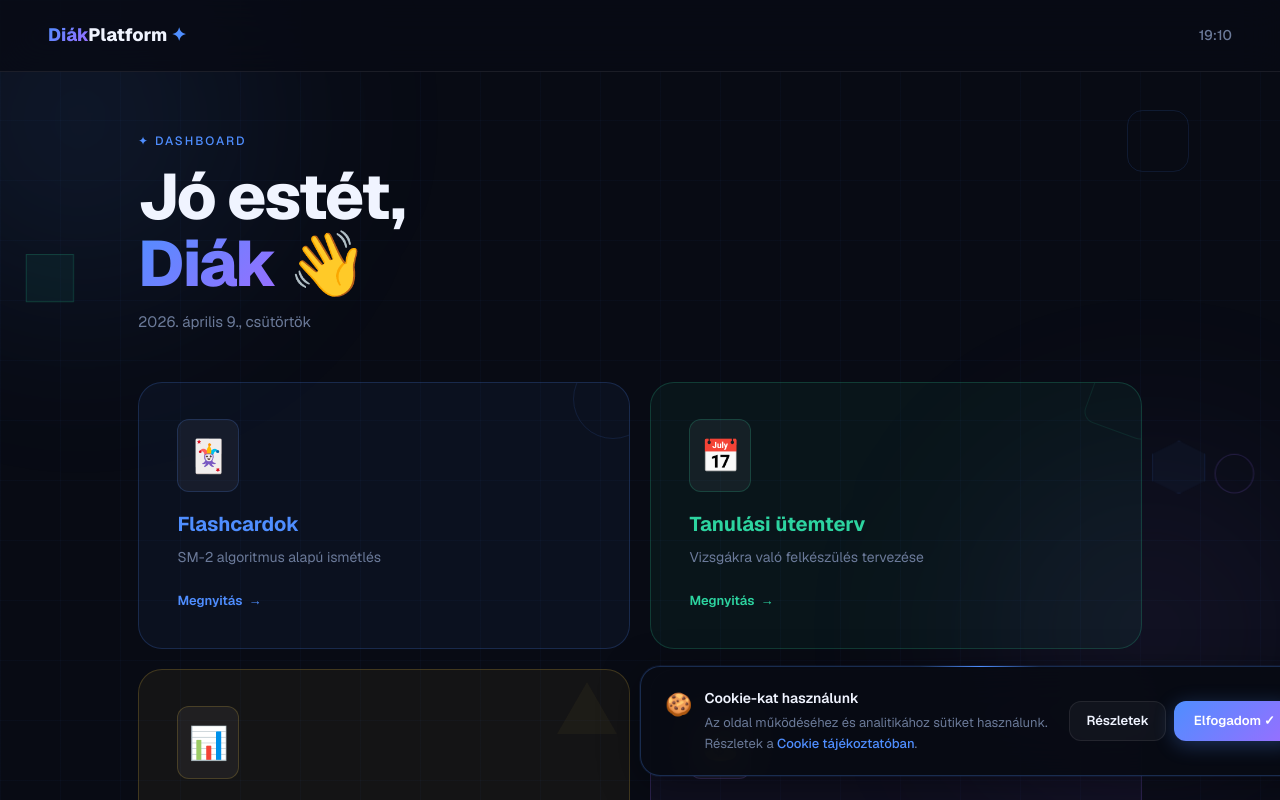
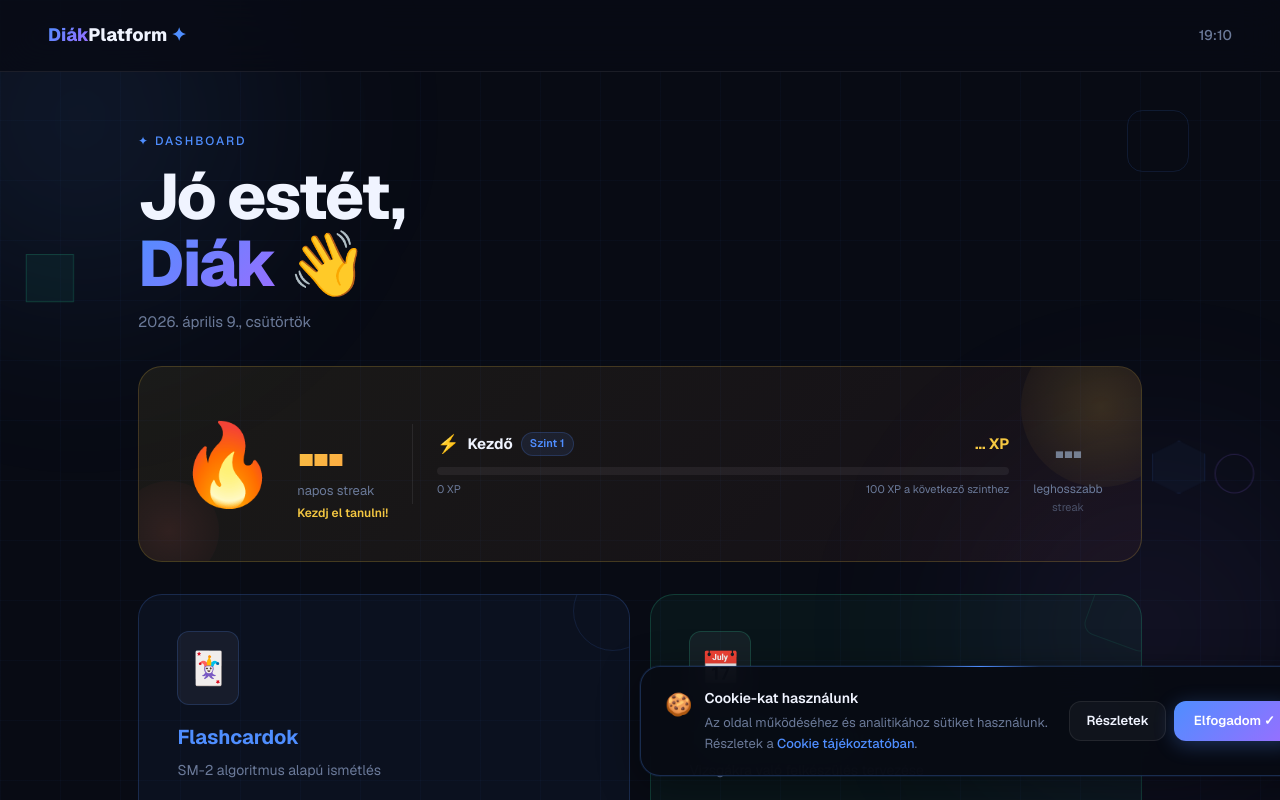
Before and after one commit to dorianbardi/diak-platform, a Next.js app: page /dashboard in a window 1280 px wide. Shown: the top 800 px of the page. Built offline with nearby package versions, Linux system fonts and the light colour scheme; no server answers.

Commit message:
Streak + XP kijelző a dashboardon

```diff
--- /dev/null
+++ b/app/api/streak/route.js
@@ -0,0 +1,65 @@
+import { NextResponse } from 'next/server'
+import { supabase } from '@/lib/supabase'
+
+export async function POST(request) {
+  try {
+    const { user_id } = await request.json()
+
+    const { data: stats } = await supabase
+      .from('user_stats')
+      .select('*')
+      .eq('user_id', user_id)
+      .single()
+
+    const today = new Date().toISOString().split('T')[0]
+    const yesterday = new Date(Date.now() - 86400000).toISOString().split('T')[0]
+
+    if (!stats) {
+      await supabase.from('user_stats').insert({
+        user_id, streak: 1, longest_streak: 1,
+        last_study_date: today, xp: 10,
+      })
+      return NextResponse.json({ streak: 1, xp: 10, is_new: true })
+    }
+
+    if (stats.last_study_date === today) {
+      return NextResponse.json({ streak: stats.streak, xp: stats.xp, is_new: false })
+    }
+
+    const newStreak = stats.last_study_date === yesterday ? stats.streak + 1 : 1
+    const newXP = stats.xp + 10
+    const newLongest = Math.max(newStreak, stats.longest_streak)
+
+    await supabase.from('user_stats').update({
+      streak: newStreak,
+      longest_streak: newLongest,
+      last_study_date: today,
+      xp: newXP,
+    }).eq('user_id', user_id)
+
+    return NextResponse.json({ streak: newStreak, xp: newXP, is_new: true })
+
+  } catch (e) {
+    console.error(e)
+    return NextResponse.json({ error: e.message }, { status: 500 })
+  }
+}
+
+export async function GET(request) {
+  try {
+    const { searchParams } = new URL(request.url)
+    const user_id = searchParams.get('user_id')
+
+    const { data } = await supabase
+      .from('user_stats')
+      .select('*')
+      .eq('user_id', user_id)
+      .single()
+
+    if (!data) return NextResponse.json({ streak: 0, xp: 0, longest_streak: 0, level: 1 })
+    return NextResponse.json(data)
+
+  } catch (e) {
+    return NextResponse.json({ streak: 0, xp: 0, longest_streak: 0, level: 1 })
+  }
+}
--- a/app/dashboard/page.js
+++ b/app/dashboard/page.js
@@ -30,8 +30,44 @@ function greeting() {
   return 'Jó estét'
 }
 
+function getLevel(xp) {
+  if (xp < 100) return { level: 1, title: 'Kezdő', next: 100 }
+  if (xp < 300) return { level: 2, title: 'Tanuló', next: 300 }
+  if (xp < 600) return { level: 3, title: 'Haladó', next: 600 }
+  if (xp < 1000) return { level: 4, title: 'Tudós', next: 1000 }
+  if (xp < 2000) return { level: 5, title: 'Mester', next: 2000 }
+  return { level: 6, title: 'Legenda', next: 9999 }
+}
+
+function getStreakMessage(streak) {
+  if (streak === 0) return 'Kezdj el tanulni!'
+  if (streak < 3) return 'Szép kezdet!'
+  if (streak < 7) return 'Így tovább!'
+  if (streak < 14) return 'Fantasztikus!'
+  if (streak < 30) return 'Elképesztő!'
+  return 'Legendás! 🏆'
+}
+
 export default function Dashboard() {
   const { user } = useUser()
+  const [stats, setStats] = useState({ streak: 0, xp: 0, longest_streak: 0 })
+  const [statsLoading, setStatsLoading] = useState(true)
+
+  useEffect(() => {
+    if (user) fetchStats()
+  }, [user])
+
+  async function fetchStats() {
+    try {
+      const res = await fetch(`/api/streak?user_id=${user.id}`)
+      const data = await res.json()
+      setStats(data)
+    } catch (e) { console.error(e) }
+    setStatsLoading(false)
+  }
+
+  const levelInfo = getLevel(stats.xp)
+  const xpProgress = ((stats.xp % (levelInfo.next - (levelInfo.level === 1 ? 0 : levelInfo.next / 2))) / (levelInfo.next / levelInfo.level)) * 100
 
   return (
     <div style={{ background: 'var(--bg)', minHeight: '100vh', position: 'relative', overflow: 'hidden' }}>
@@ -68,7 +104,8 @@ export default function Dashboard() {
 
       <main style={{ position: 'relative', zIndex: 1, maxWidth: '1100px', margin: '0 auto', padding: 'var(--pad-y) var(--pad-x)' }}>
 
-        <div className="animate-fade-up delay-1" style={{ marginBottom: '48px' }}>
+        {/* Üdvözlés */}
+        <div className="animate-fade-up delay-1" style={{ marginBottom: '32px' }}>
           <div className="section-label" style={{ color: 'var(--accent-blue)' }}>✦ Dashboard</div>
           <h1 style={{ fontFamily: 'Geist', fontWeight: 800, fontSize: 'clamp(32px, 5vw, 64px)', letterSpacing: '-2px', lineHeight: 1.05, marginBottom: '12px' }}>
             {greeting()},<br />
@@ -79,7 +116,71 @@ export default function Dashboard() {
           </p>
         </div>
 
-        <div className="animate-fade-up delay-2 grid-2">
+        {/* Streak + XP kijelző */}
+        <div className="animate-fade-up delay-2" style={{ marginBottom: '32px' }}>
+          <div style={{ background: 'linear-gradient(135deg, rgba(245,200,66,0.08), rgba(255,107,107,0.05))', border: '1px solid rgba(245,200,66,0.2)', borderRadius: 'var(--radius)', padding: 'clamp(24px, 3vw, 40px)', position: 'relative', overflow: 'hidden' }}>
+
+            {/* Dekoratív háttér */}
+            <div style={{ position: 'absolute', top: '-40px', right: '-40px', width: '160px', height: '160px', borderRadius: '50%', background: 'radial-gradient(circle, rgba(245,200,66,0.15), transparent)', pointerEvents: 'none' }} />
+            <div style={{ position: 'absolute', bottom: '-20px', left: '-20px', width: '100px', height: '100px', borderRadius: '50%', background: 'radial-gradient(circle, rgba(255,107,107,0.1), transparent)', pointerEvents: 'none' }} />
+
+            <div style={{ display: 'flex', alignItems: 'center', justifyContent: 'space-between', gap: '24px', flexWrap: 'wrap' }}>
+
+              {/* Streak */}
+              <div style={{ display: 'flex', alignItems: 'center', gap: '20px' }}>
+                <div style={{ position: 'relative' }}>
+                  <div style={{ fontSize: 'clamp(48px, 8vw, 80px)', lineHeight: 1, filter: stats.streak > 0 ? 'drop-shadow(0 0 20px rgba(245,200,66,0.6))' : 'none', transition: 'filter 0.3s' }}>🔥</div>
+                  {stats.streak > 0 && (
+                    <div style={{ position: 'absolute', top: '-8px', right: '-8px', width: '20px', height: '20px', borderRadius: '50%', background: 'linear-gradient(135deg, #f5c842, #ff6b6b)', display: 'flex', alignItems: 'center', justifyContent: 'center', fontSize: '10px', fontWeight: 800, color: 'white' }}>
+                      {stats.streak > 99 ? '∞' : stats.streak}
+                    </div>
+                  )}
+                </div>
+                <div>
+                  <div style={{ fontFamily: 'Geist', fontWeight: 800, fontSize: 'clamp(40px, 7vw, 72px)', lineHeight: 1, letterSpacing: '-3px', background: 'linear-gradient(135deg, #f5c842, #ff9f43)', WebkitBackgroundClip: 'text', WebkitTextFillColor: 'transparent' }}>
+                    {statsLoading ? '...' : stats.streak}
+                  </div>
+                  <div style={{ fontSize: '13px', color: 'var(--muted)', marginTop: '4px' }}>napos streak</div>
+                  <div style={{ fontSize: '12px', color: '#f5c842', fontWeight: 600, marginTop: '2px' }}>{getStreakMessage(stats.streak)}</div>
+                </div>
+              </div>
+
+              {/* Elválasztó */}
+              <div style={{ width: '1px', height: '80px', background: 'rgba(255,255,255,0.08)', flexShrink: 0 }} className="hide-mobile" />
+
+              {/* XP + Szint */}
+              <div style={{ flex: 1, minWidth: '200px' }}>
+                <div style={{ display: 'flex', justifyContent: 'space-between', alignItems: 'center', marginBottom: '8px' }}>
+                  <div style={{ display: 'flex', alignItems: 'center', gap: '8px' }}>
+                    <span style={{ fontSize: '18px' }}>⚡</span>
+                    <span style={{ fontFamily: 'Geist', fontWeight: 700, fontSize: '15px' }}>{levelInfo.title}</span>
+                    <span style={{ fontSize: '11px', color: 'var(--accent-blue)', background: 'rgba(79,142,255,0.1)', border: '1px solid rgba(79,142,255,0.2)', padding: '2px 8px', borderRadius: '100px', fontWeight: 600 }}>Szint {levelInfo.level}</span>
+                  </div>
+                  <span style={{ fontFamily: 'Geist', fontWeight: 700, fontSize: '15px', color: '#f5c842' }}>{statsLoading ? '...' : stats.xp} XP</span>
+                </div>
+
+                {/* XP progress bar */}
+                <div style={{ background: 'rgba(255,255,255,0.06)', borderRadius: '100px', height: '8px', overflow: 'hidden', marginBottom: '6px' }}>
+                  <div style={{ height: '100%', background: 'linear-gradient(90deg, #f5c842, #ff9f43)', borderRadius: '100px', width: `${Math.min((stats.xp / levelInfo.next) * 100, 100)}%`, transition: 'width 0.6s ease', boxShadow: '0 0 10px rgba(245,200,66,0.5)' }} />
+                </div>
+                <div style={{ display: 'flex', justifyContent: 'space-between' }}>
+                  <span style={{ fontSize: '11px', color: 'var(--muted)' }}>{stats.xp} XP</span>
+                  <span style={{ fontSize: '11px', color: 'var(--muted)' }}>{levelInfo.next} XP a következő szinthez</span>
+                </div>
+              </div>
+
+              {/* Leghosszabb streak */}
+              <div style={{ textAlign: 'center', flexShrink: 0 }}>
+                <div style={{ fontFamily: 'Geist', fontWeight: 800, fontSize: 'clamp(24px, 4vw, 40px)', color: 'var(--muted)', letterSpacing: '-1px' }}>{statsLoading ? '...' : stats.longest_streak}</div>
+                <div style={{ fontSize: '12px', color: 'var(--muted)', marginTop: '4px' }}>leghosszabb</div>
+                <div style={{ fontSize: '11px', color: 'var(--muted)', opacity: 0.6 }}>streak</div>
+              </div>
+            </div>
+          </div>
+        </div>
+
+        {/* Feature kártyák */}
+        <div className="animate-fade-up delay-3 grid-2">
           {features.map((f, i) => (
             <Link key={i} href={f.href} style={{ textDecoration: 'none' }}>
               <div style={{ background: f.bg, border: `1px solid ${f.border}`, borderRadius: 'var(--radius)', padding: 'clamp(24px, 3vw, 36px) clamp(20px, 3vw, 40px)', position: 'relative', overflow: 'hidden', transition: 'transform 0.25s, box-shadow 0.25s', cursor: 'pointer', height: '100%' }}
@@ -104,7 +205,8 @@ export default function Dashboard() {
           ))}
         </div>
 
-        <div className="animate-fade-up delay-3" style={{ marginTop: 'var(--gap)', background: 'rgba(79,142,255,0.05)', border: '1px solid rgba(79,142,255,0.15)', borderRadius: 'var(--radius)', padding: 'clamp(20px, 2vw, 28px) clamp(20px, 3vw, 36px)', display: 'flex', alignItems: 'flex-start', gap: '16px' }}>
+        {/* Napi tipp */}
+        <div className="animate-fade-up delay-4" style={{ marginTop: 'var(--gap)', background: 'rgba(79,142,255,0.05)', border: '1px solid rgba(79,142,255,0.15)', borderRadius: 'var(--radius)', padding: 'clamp(20px, 2vw, 28px) clamp(20px, 3vw, 36px)', display: 'flex', alignItems: 'flex-start', gap: '16px' }}>
           <div style={{ fontSize: '24px', flexShrink: 0 }}>💡</div>
           <div>
             <div style={{ fontWeight: 600, marginBottom: '4px', fontSize: '14px' }}>Napi tipp</div>
```
